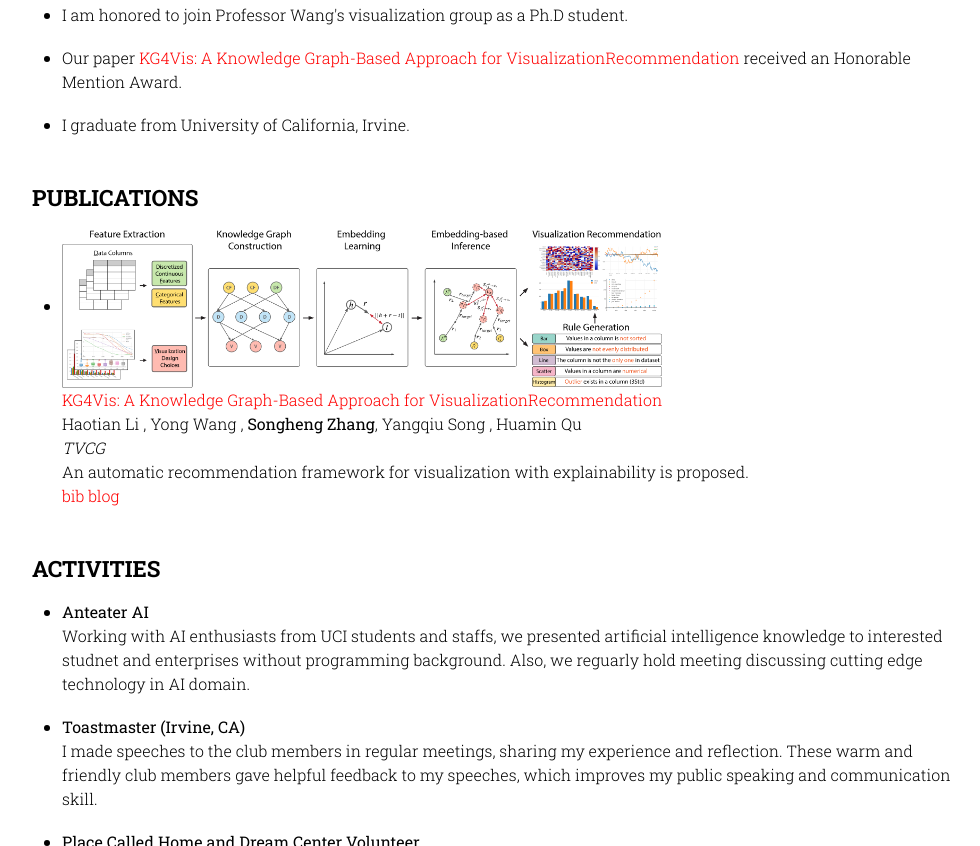
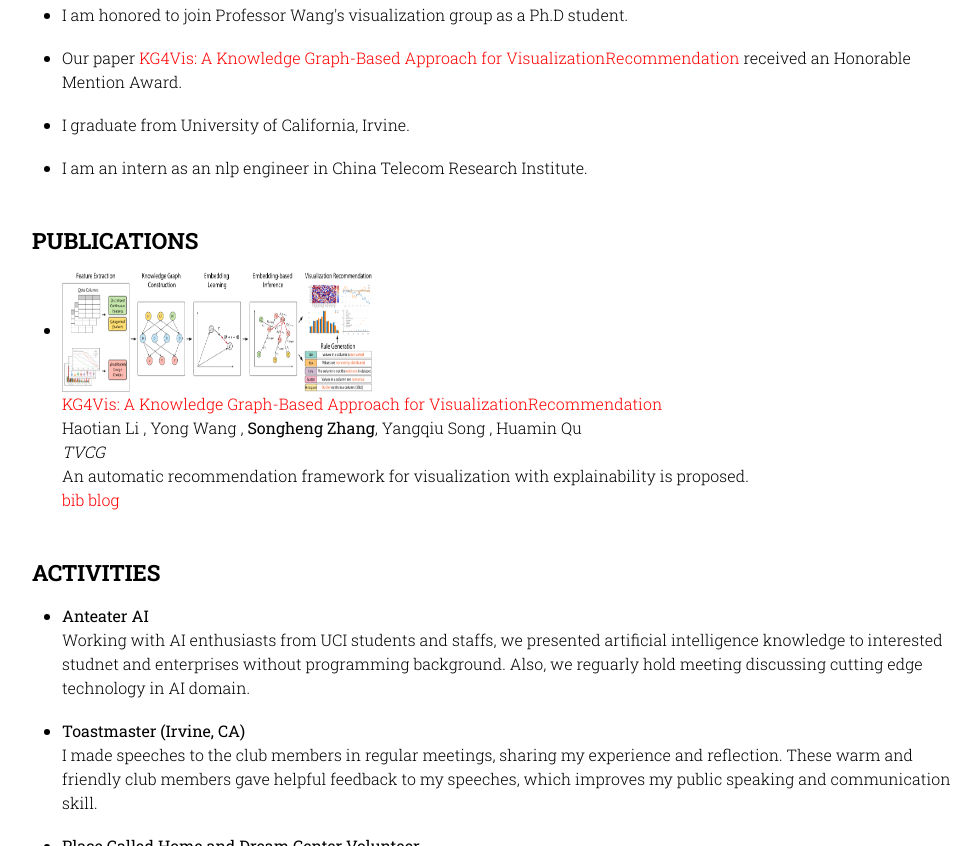
Before and after one commit to AlexanderZsh/alexanderzsh.github.io, a plain HTML site: page index.html in a window 1280 px wide. Shown: the part 608-1454 px from the top of the page, without its empty margins (108-1088 px from the left). Drawn offline with nearby package versions, Linux system fonts and the light colour scheme.

Commit message:
delete btn

```diff
--- a/index.html
+++ b/index.html
@@ -36,14 +36,15 @@
 <nav class="navbar" style="background-color: #ffffff;padding:20px 0px 0px 70px;">
   <div class="container-fluid">
     <div class="navbar-header">
-      <button type="button" class="navbar-toggle" data-toggle="collapse" data-target="#myNavbar">
+      <!-- <button type="button" class="navbar-toggle" data-toggle="collapse" data-target="#myNavbar">
         <span class="icon-bar"></span>
         <span class="icon-bar"></span>
         <span class="icon-bar"></span>
-      </button>
+      </button> -->
       <h1 class="navbar-brand" href="#">Songheng Zhang</h1>
     </div>
     <div>
+
       <div class="collapse navbar-collapse" id="myNavbar">
         <ul class="nav navbar-nav" style="float: right;">
           <li><a href="#home">Home</a></li>
@@ -105,6 +106,9 @@
         <li>
           I graduate from University of California, Irvine.
         </li>
+        <li>
+          I am an intern as an nlp engineer in China Telecom Research Institute.
+        </li>
       </ul>
       <br>
       </p>
@@ -119,7 +123,7 @@
       <p>
       <ul class="pubs">
         <li>
-          <img src="images/kg4vis.png" width="600",height='300'/>
+          <img src="images/kg4vis.png" width="310px" height="120px"/>
           <br>
 
           <a href="https://arxiv.org/pdf/2107.12548.pdf">KG4Vis: A Knowledge Graph-Based Approach for VisualizationRecommendation
```
